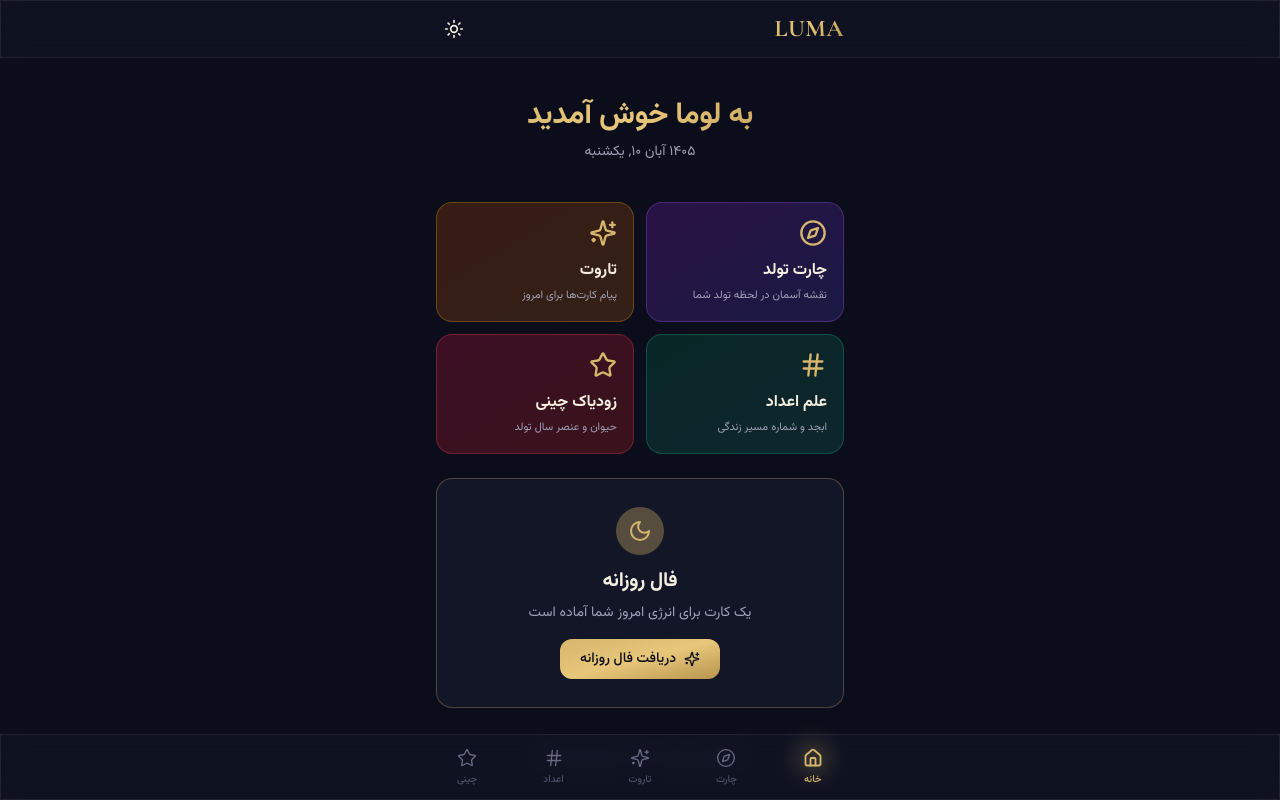
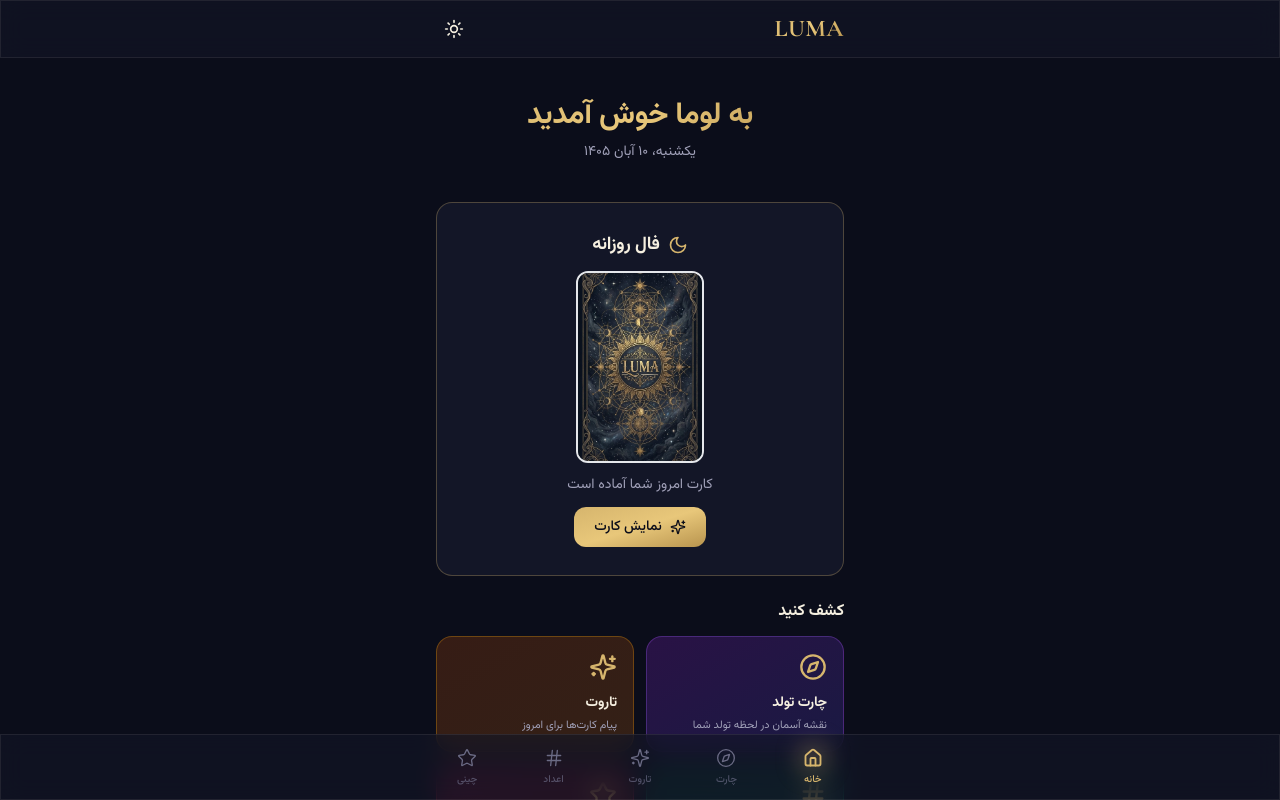
Before and after one commit to sourin1364-hub/luma-v2, a React (Vite) app: page / in a window 1280 px wide. Shown: the top 800 px of the page. Built offline with nearby package versions, Linux system fonts and the light colour scheme.

Commit message:
fix(home): correct RTL date formatting (day month year)

```diff
--- /dev/null
+++ b/src/features/home/DailyCardSection.tsx
@@ -0,0 +1,139 @@
+import { useState, useEffect } from 'react';
+import { Card } from '../../components/ui/Card';
+import { Button } from '../../components/ui/Button';
+import { Sparkles, Moon, RefreshCw } from 'lucide-react';
+import { ALL_TAROT_CARDS, getCardById } from '../../engines/tarot';
+
+interface DailyCard {
+  cardId: string;
+  isReversed: boolean;
+  date: string;
+}
+
+const STORAGE_KEY = 'luma_daily_card';
+
+function getTodayString(): string {
+  const d = new Date();
+  return `${d.getFullYear()}-${String(d.getMonth() + 1).padStart(2, '0')}-${String(d.getDate()).padStart(2, '0')}`;
+}
+
+function getOrCreateDailyCard(): DailyCard {
+  const today = getTodayString();
+  try {
+    const stored = localStorage.getItem(STORAGE_KEY);
+    if (stored) {
+      const parsed: DailyCard = JSON.parse(stored);
+      if (parsed.date === today) {
+        return parsed;
+      }
+    }
+  } catch { /* ignore */ }
+
+  // کارت جدید برای امروز
+  const randomIndex = Math.floor(Math.random() * ALL_TAROT_CARDS.length);
+  const card = ALL_TAROT_CARDS[randomIndex];
+  const isReversed = Math.random() < 0.3;
+  const dailyCard: DailyCard = { cardId: card.id, isReversed, date: today };
+  localStorage.setItem(STORAGE_KEY, JSON.stringify(dailyCard));
+  return dailyCard;
+}
+
+interface DailyCardSectionProps {
+  onNavigateToTarot: () => void;
+}
+
+export function DailyCardSection({ onNavigateToTarot }: DailyCardSectionProps) {
+  const [daily, setDaily] = useState<DailyCard | null>(null);
+  const [revealed, setRevealed] = useState(false);
+
+  useEffect(() => {
+    setDaily(getOrCreateDailyCard());
+  }, []);
+
+  if (!daily) return null;
+  const card = getCardById(daily.cardId);
+  if (!card) return null;
+
+  const meaning = daily.isReversed ? card.reversed.meaning : card.upright.meaning;
+  const keywords = daily.isReversed ? card.reversed.keywords : card.upright.keywords;
+
+  return (
+    <Card variant="gold-border" padding="lg" className="text-center">
+      <div className="flex items-center justify-center gap-2 mb-3">
+        <Moon className="w-5 h-5 text-[var(--luma-gold)]" />
+        <h3 className="font-heading text-lg text-[var(--luma-text)]">فال روزانه</h3>
+      </div>
+
+      {/* کارت */}
+      <div
+        className="relative mx-auto w-32 cursor-pointer mb-3"
+        onClick={() => setRevealed(!revealed)}
+        style={{ perspective: '1000px' }}
+      >
+        <div
+          className="relative aspect-[2/3] transition-transform duration-700"
+          style={{
+            transformStyle: 'preserve-3d',
+            transform: revealed ? 'rotateY(180deg)' : 'rotateY(0)'
+          }}
+        >
+          {/* پشت */}
+          <div
+            className="absolute inset-0 rounded-xl border-2 border-[var(--luma-gold)]/40 overflow-hidden"
+            style={{ backfaceVisibility: 'hidden' }}
+          >
+            <img
+              src="/assets/tarot/cards/back.webp"
+              alt="پشت کارت"
+              className="w-full h-full object-cover"
+            />
+          </div>
+          {/* رو */}
+          <div
+            className="absolute inset-0 rounded-xl border-2 border-[var(--luma-gold)]/60 overflow-hidden shadow-glow-gold"
+            style={{ backfaceVisibility: 'hidden', transform: 'rotateY(180deg)' }}
+          >
+            <img
+              src={card.imagePath}
+              alt={card.nameFa}
+              className={'w-full h-full object-cover ' + (daily.isReversed ? 'rotate-180' : '')}
+            />
+          </div>
+        </div>
+      </div>
+
+      {!revealed ? (
+        <>
+          <p className="text-sm text-[var(--luma-text-muted)] mb-3">
+            کارت امروز شما آماده است
+          </p>
+          <Button variant="gold" onClick={() => setRevealed(true)}>
+            <Sparkles className="w-4 h-4" />
+            نمایش کارت
+          </Button>
+        </>
+      ) : (
+        <>
+          <h4 className="font-heading text-base text-[var(--luma-text)] mb-1">
+            {card.nameFa}
+            {daily.isReversed && <span className="text-xs text-amber-500 mr-1"> (معکوس)</span>}
+          </h4>
+          <p className="text-xs text-[var(--luma-text-muted)] leading-relaxed mb-3 px-2">
+            {meaning}
+          </p>
+          <div className="flex flex-wrap gap-1 justify-center mb-3">
+            {keywords.slice(0, 3).map((kw, i) => (
+              <span key={i} className="text-[10px] px-2 py-0.5 rounded-full bg-[var(--luma-gold-glow)] text-[var(--luma-gold)]">
+                {kw}
+              </span>
+            ))}
+          </div>
+          <Button variant="secondary" size="sm" onClick={onNavigateToTarot}>
+            <RefreshCw className="w-3 h-3" />
+            فال کامل
+          </Button>
+        </>
+      )}
+    </Card>
+  );
+}
--- a/src/features/home/HomeScreen.tsx
+++ b/src/features/home/HomeScreen.tsx
@@ -1,6 +1,6 @@
 import { Card } from '../../components/ui/Card';
-import { Button } from '../../components/ui/Button';
-import { Sparkles, Compass, Hash, Star, Moon } from 'lucide-react';
+import { DailyCardSection } from './DailyCardSection';
+import { Sparkles, Compass, Hash, Star } from 'lucide-react';
 import { type TabId } from '../../components/layout/BottomNav';
 
 interface HomeScreenProps {
@@ -34,7 +34,7 @@ const MODULES = [
   },
   {
     id: 'chinese' as TabId,
-    title: 'زودیاک چینی',
+    title: 'چینی',
     description: 'حیوان و عنصر سال تولد',
     Icon: Star,
     color: 'from-rose-900/40 to-red-900/40',
@@ -44,20 +44,46 @@ const MODULES = [
 
 export function HomeScreen({ onNavigate }: HomeScreenProps) {
   const today = new Date();
-  const persianDate = new Intl.DateTimeFormat('fa-IR', {
+
+  // ساخت تاریخ با ترتیب صحیح RTL: روز ماه سال
+  const formatPersianDate = (date: Date): string => {
+    const parts = new Intl.DateTimeFormat('fa-IR', {
       weekday: 'long',
       year: 'numeric',
       month: 'long',
       day: 'numeric'
-  }).format(today);
+    }).formatToParts(date);
+
+    const weekday = parts.find(p => p.type === 'weekday')?.value || '';
+    const day = parts.find(p => p.type === 'day')?.value || '';
+    const month = parts.find(p => p.type === 'month')?.value || '';
+    const year = parts.find(p => p.type === 'year')?.value || '';
+
+    return `${weekday}، ${day} ${month} ${year}`;
+  };
+
+  const persianDate = formatPersianDate(today);
 
   return (
     <div className="space-y-6">
+      {/* خوش‌آمد */}
       <div className="text-center py-4">
         <h1 className="font-heading text-3xl gold-gradient mb-2">به لوما خوش آمدید</h1>
-        <p className="text-sm text-[var(--luma-text-muted)]">{persianDate}</p>
+        <p
+          className="text-sm text-[var(--luma-text-muted)]"
+          dir="rtl"
+          style={{ unicodeBidi: 'plaintext' }}
+        >
+          {persianDate}
+        </p>
       </div>
 
+      {/* فال روزانه */}
+      <DailyCardSection onNavigateToTarot={() => onNavigate('tarot')} />
+
+      {/* ماژول‌ها */}
+      <div>
+        <h2 className="font-heading text-base text-[var(--luma-text)] mb-3">کشف کنید</h2>
         <div className="grid grid-cols-2 gap-3">
           {MODULES.map(({ id, title, description, Icon, color, borderColor }) => (
             <button
@@ -70,33 +96,19 @@ export function HomeScreen({ onNavigate }: HomeScreenProps) {
               }
             >
               <Icon className="w-7 h-7 text-[var(--luma-gold)] mb-3" />
-            <h3 className="font-bold text-[var(--luma-text)] mb-1">{title}</h3>
+              <h3 className="font-heading text-sm text-[var(--luma-text)] mb-1">{title}</h3>
               <p className="text-[11px] text-[var(--luma-text-muted)] leading-relaxed">{description}</p>
             </button>
           ))}
         </div>
+      </div>
 
-      <Card variant="gold-border" padding="lg" className="text-center">
-        <div className="flex justify-center mb-3">
-          <div className="p-3 rounded-full bg-[var(--luma-gold-glow)]">
-            <Moon className="w-6 h-6 text-[var(--luma-gold)]" />
-          </div>
-        </div>
-        <h3 className="font-heading text-xl text-[var(--luma-text)] mb-2">فال روزانه</h3>
-        <p className="text-sm text-[var(--luma-text-muted)] mb-4">
-          یک کارت برای انرژی امروز شما آماده است
-        </p>
-        <Button variant="gold" onClick={() => onNavigate('tarot')}>
-          <Sparkles className="w-4 h-4" />
-          دریافت فال روزانه
-        </Button>
-      </Card>
-
-      <div className="text-center py-4">
-        <p className="text-xs text-[var(--luma-text-subtle)] italic">
+      {/* نقل قول */}
+      <Card variant="glass" padding="md" className="text-center">
+        <p className="text-xs text-[var(--luma-text-muted)] italic leading-relaxed">
           «ستارگان می‌نویسند، اما تو می‌توانی بخوانی»
         </p>
-      </div>
+      </Card>
     </div>
   );
 }
```
Lines whose indentation alone changed are shown as unchanged.
